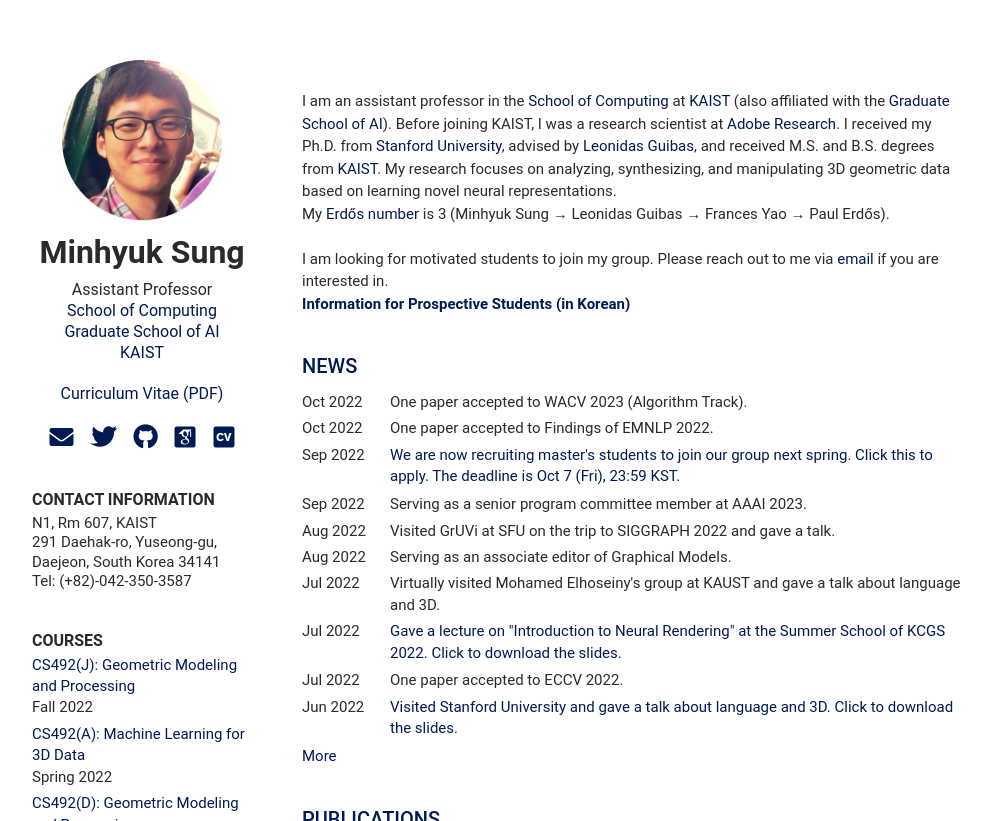
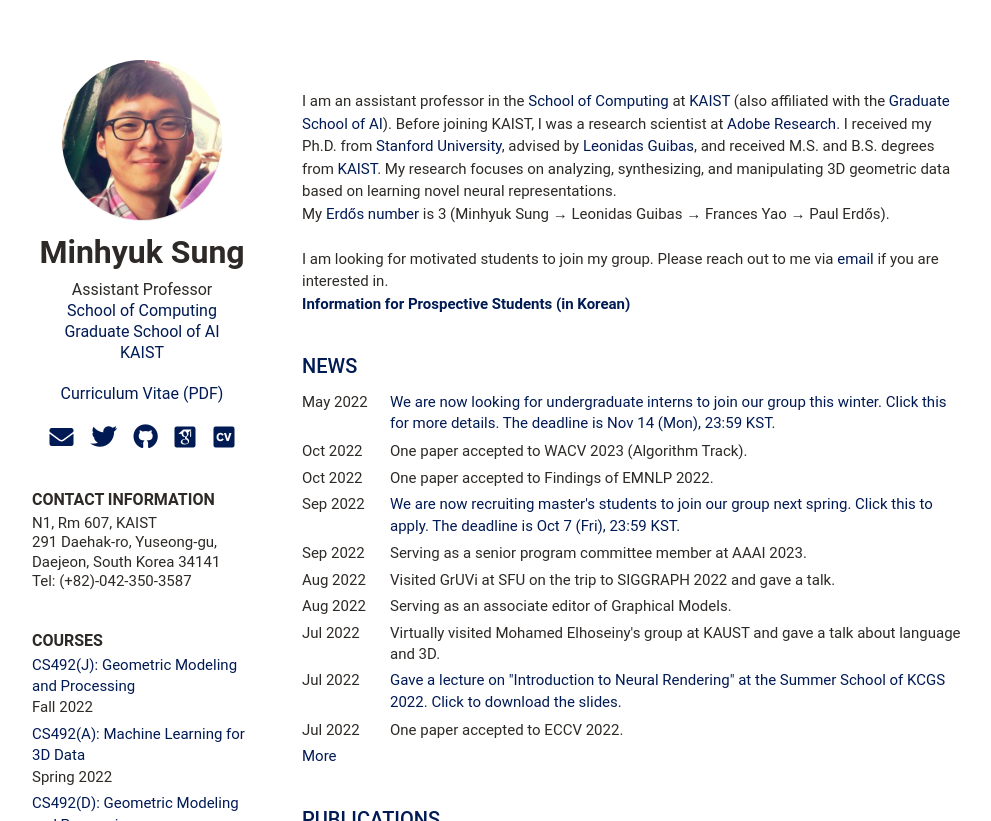
Before and after one commit to mhsung/mhsung.github.io, a Jekyll site: the page built from index.html, in a window 1280 px wide and 900 px high, cut to the strip 0-821 px from the top of the window. Shown: the whole strip, without its empty margins (126-1117 px from the left). Built offline with Jekyll 4.4.1, drawn with Linux system fonts in a browser that asks for light colours; some web fonts are replaced; some of the changed lines change nothing that is shown.

Commit message:
Added 2022 winter internship.

```diff
--- a/_data/news.yml
+++ b/_data/news.yml
@@ -1,4 +1,7 @@
 news:
+    - title: "We are now looking for undergraduate interns to join our group this winter. Click this for more details. The deadline is Nov 14 (Mon), 23:59 KST."
+      time: May 2022
+      link: lab/internship-winter-2022
     - title: "One paper accepted to WACV 2023 (Algorithm Track)."
       time: Oct 2022
     - title: "One paper accepted to Findings of EMNLP 2022."
--- /dev/null
+++ b/lab/internship-winter-2022.md
@@ -0,0 +1,103 @@
+---
+layout: page
+
+title: "Call for Internships"
+
+info: <a href="http://mhsung.github.io/" target="_blank">Minhyuk Sung</a>, <a href="https://www.kaist.ac.kr/" target="_blank">KAIST</a>, Winter 2022
+
+slug: internship-winter-2022
+---
+
+
+## {{ page.title }}
+{:.title}
+#### {{ page.info }}
+{:.title}
+<br />
+
+
+<style>
+em { font-style: normal; font-weight: bold; color: #C62828 }
+h { background-color:#FFC107 }
+</style>
+
+
+<h4>
+<em>Deadline</em>: <h>Nov 14 (Mon), 23:59 KST.</h><br>
+<br />
+<em>Application Form</em>: <h><a href="https://research.typeform.com/to/mERqgg2e" target="_blank">Link</a></h><br>
+<br />
+</h4>
+
+
+We’re looking for undergraduate interns who are interested in building <em>cutting-edge machine learning technologies for 3D geometric data</em>. ML for 3D is a rising topic in multiple research communities including computer vision, computer graphics, and robotics — for example, see the paper statistics of CVPR 2021 and 2022 <em><a href="https://github.com/BIGBALLON/CVPR2022-Paper-Statistics/blob/master/output/keyworks-2122.png" target="_blank">here</a></em>. `3D’ is ranked in the top 5 in a row. During the internship, you will work on your own research project with a topic in this field and learn and discuss with us 1) how to <em>find</em> a good research topic, 2) how to <em>develop</em> your research idea, 3) how to <em>implement and prototype</em> the idea, and finally (and possibly), 4) how to <em>demonstrate</em> the research outcomes in a paper.
+
+
+Research topics include, but are not limited to:
+- Neural rendering
+- Generative models for 3D data
+    - Score-based diffusion models for 3D data
+    - Generative models for textures
+- Language-to-3D
+- Discovering structure in 3D
+- Learning generalizable 3D structure
+- 3D deformation
+- Unsupervised 3D segmentation
+- 3D shape representations for completion and denoising
+- Learning with 3D graphs
+- Learning for human poses
+- Geometry of feature spaces
+
+
+For reference, check out
+- <em><a href="{{site.baseurl}}/kaist-cs492a-spring-2022/" target="_blank">CS492(A): Machine Learning for 3D Data</a></em> course webpage,
+- <em><a href="{{site.baseurl}}/kaist-cs492j-fall-2022/" target="_blank">CS492(J): Geometric Modeling and Processing</a></em> course webpage, and
+- <em><a href="{{site.baseurl}}/" target="_blank">My webpage</a></em>.
+
+
+### Requirements
+- We're looking for students who have experience in developing any <em>deep learning</em> techniques (either with PyTorch or TensorFlow).
+- Candidates who have taken or audited the <em><a href="{{site.baseurl}}/kaist-cs492a-spring-2022/" target="_blank">CS492(A): Machine Learning for 3D Data</a></em> and/or <em><a href="{{site.baseurl}}/kaist-cs492j-fall-2022/" target="_blank">CS492(J): Geometric Modeling and Processing</a></em> courses will be preferred (but not required). All potential candidates will be asked to finish following the course materials before starting the internship.
+- Interns will be required to be <em>physically present</em> in our lab during the internship.<br>
+  Location: <a href="https://goo.gl/maps/Cv7wKzf4jhA1ezuh7" target="_blank">KAIST, N1 Bldg, Rm 622, 291 Daehak-ro, Yuseong-gu, Daejeon, Korea 34141. </a>
+- Candidates who can extend the internship after the summer will be preferred. (Remote work can be considered for the extension.)
+
+
+### Conditions
+- Interns will be expected to commit to the internship for <em>full-time at least 8 weeks</em> this summer. The starting and the end dates are flexible, but the desired start and end dates are:<br>
+  **Start date: Jan 2 (Mon)**<br>
+  **End date: Feb 24 (Fri)**<br>
+- Interns will be <em>paid</em> and provided with a desk in our lab and computing resources (access to either KCloud or our own GPU servers).
+
+
+### How to Apply
+<em>Deadline</em>: <h>Nov 14 (Mon), 23:59 KST.</h><br>
+<em>Application Form</em>: <h><a href="https://research.typeform.com/to/mERqgg2e" target="_blank">Link</a></h><br>
+
+You'll need to prepare the following files:
+- a copy of your <em>transcript</em>, and
+- your <em>CV/resume</em> (including your previous experience in research, internship, or course projects, and your programming skills. Not required but recommended).
+
+
+### FAQ
+- Q. Can non-KAIST students apply?<br>
+A. Yes.
+
+- Q. Can non-KAIST students stay in a KAIST dormitory during the internship?<br>
+A. Yes.
+
+- Q. Can people who are not enrolled in any Korean institutions apply?<br>
+A. Yes, but we will NOT be able to pay you for the internship in this case.
+
+
+<!--
+### More References
+If you want to learn more about ML techniques for 3D geometric, please check out this website:<br>
+<em><a href="https://github.com/timzhang642/3D-Machine-Learning" target="_blank">3D Machine Learning Archive</a></em><br>
+
+also these great lecture series (you can watch previously recorded lectures):<br>
+<em><a href="https://3dgv.github.io/" target="_blank">3DGV Seminar</a></em><br>
+<em><a href="https://toronto-geometry-colloquium.github.io/" target="_blank">Toronto Geometry Colloquium</a></em><br>
+-->
+
+<br />
```
